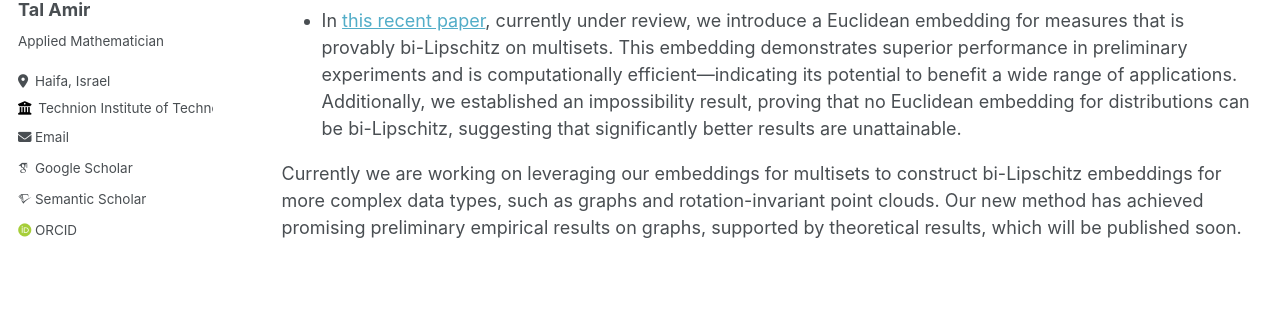
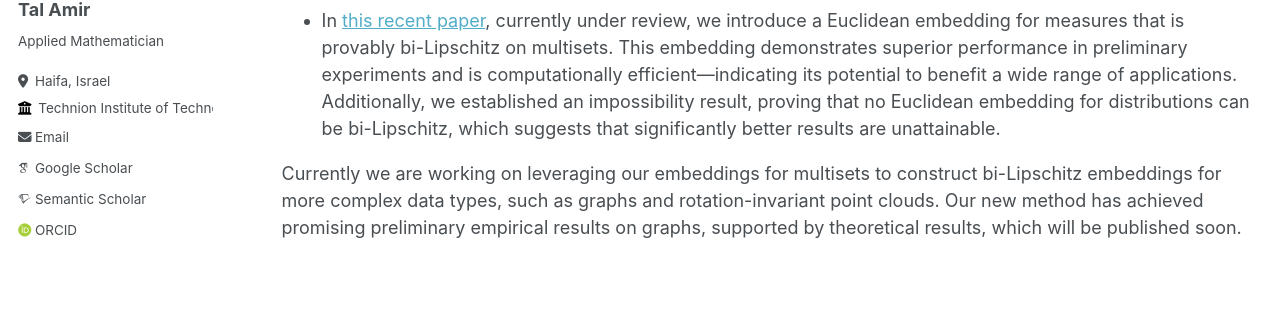
Before and after one commit to tal-amir/tal-amir.github.io, a Jekyll site: the page built from _pages/research.md, in a window 1280 px wide and 900 px high, scrolled down 704 px. Shown: the part 292-603 px from the top of the window. Built offline with Jekyll 4.4.1, drawn with Linux system fonts in a browser that asks for light colours; some web fonts are replaced.

Commit message:
Update research.md

```diff
--- a/_pages/research.md
+++ b/_pages/research.md
@@ -20,6 +20,6 @@
 Our group's efforts have already produced several papers published in top-tier venues, with some presenting groundbreaking results and solutions to long-standing open problems. For example:
 
 - In [this NeurIPS 2023 paper](https://tal-amir.github.io/publication/2023-12%20Neural%20Injective%20Functions) (spotlight paper, top 3%) we show how one can construct a simple and efficient neural architecture that takes multisets or measures as input, and injectively embeds them into Euclidean space. These results bridge the gap between architectures used in the theoretical study of neural networks, which have beneficial theoretical properties such as injectivity, but are not suitable for practical use, and the architectures used in practice—which typically lack theoretical guarantees. In the same paper, we highlight a fundamental limitation of most prevalent methods for handling sets: we show that neural architectures based on sum-pooling can never be bi-Lipschitz on multisets, meaning they will inevitably incur infinite distortion on the data. Moreover, if the activations of the architecture are all piecewise linear, such as ReLU, then it cannot even be injective.
-- In [this recent paper](https://tal-amir.github.io/publication/2024-05%20Fourier%20Sliced-Wasserstein%20Embedding), currently under review, we introduce a Euclidean embedding for measures that is provably bi-Lipschitz on multisets. This embedding demonstrates superior performance in preliminary experiments and is computationally efficient—indicating its potential to benefit a wide range of applications. Additionally, we established an impossibility result, proving that no Euclidean embedding for distributions can be bi-Lipschitz, suggesting that significantly better results are unattainable.
+- In [this recent paper](https://tal-amir.github.io/publication/2024-05%20Fourier%20Sliced-Wasserstein%20Embedding), currently under review, we introduce a Euclidean embedding for measures that is provably bi-Lipschitz on multisets. This embedding demonstrates superior performance in preliminary experiments and is computationally efficient—indicating its potential to benefit a wide range of applications. Additionally, we established an impossibility result, proving that no Euclidean embedding for distributions can be bi-Lipschitz, which suggests that significantly better results are unattainable.
 
 Currently we are working on leveraging our embeddings for multisets to construct bi-Lipschitz embeddings for more complex data types, such as graphs and rotation-invariant point clouds. Our new method has achieved promising preliminary empirical results on graphs, supported by theoretical results, which will be published soon.
```
